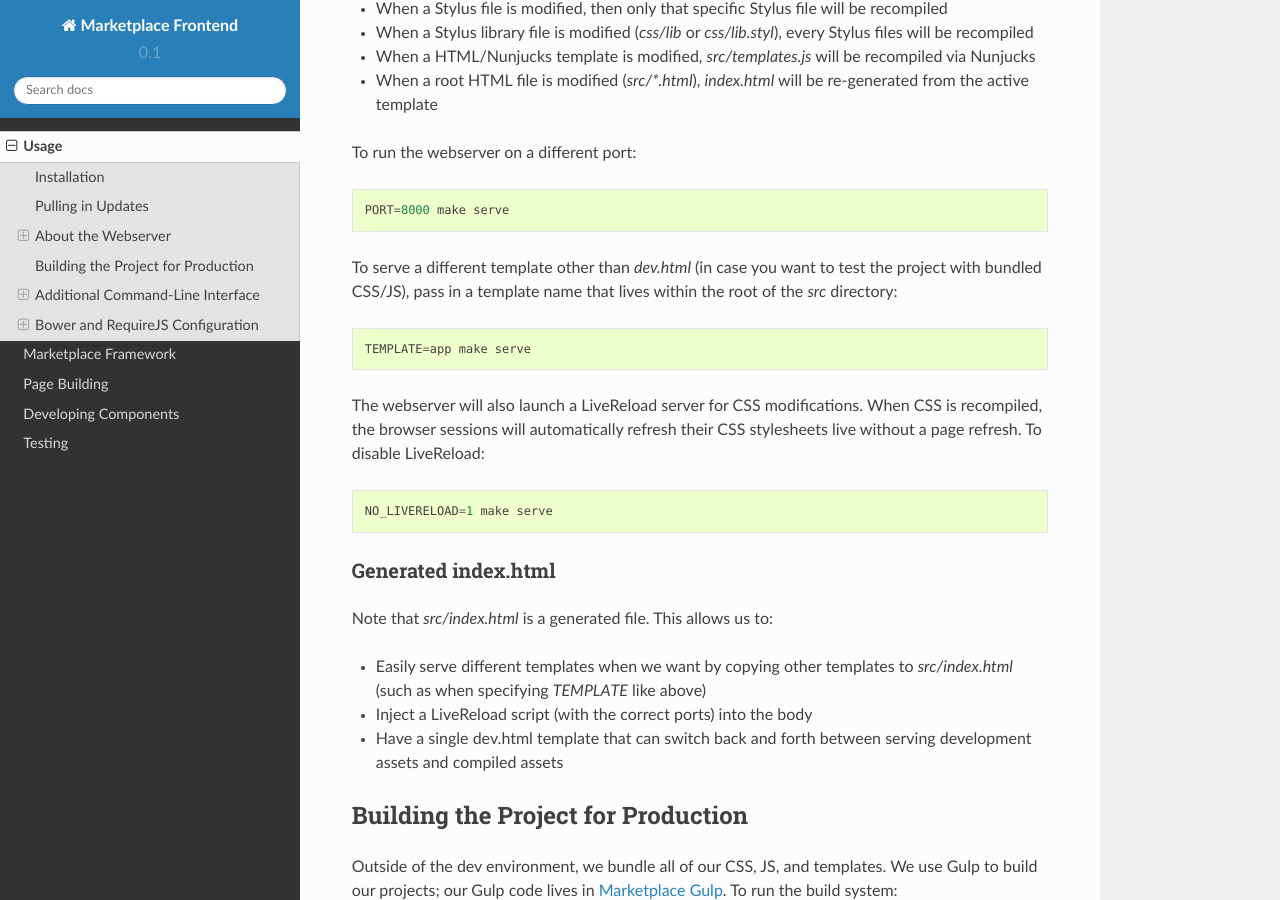
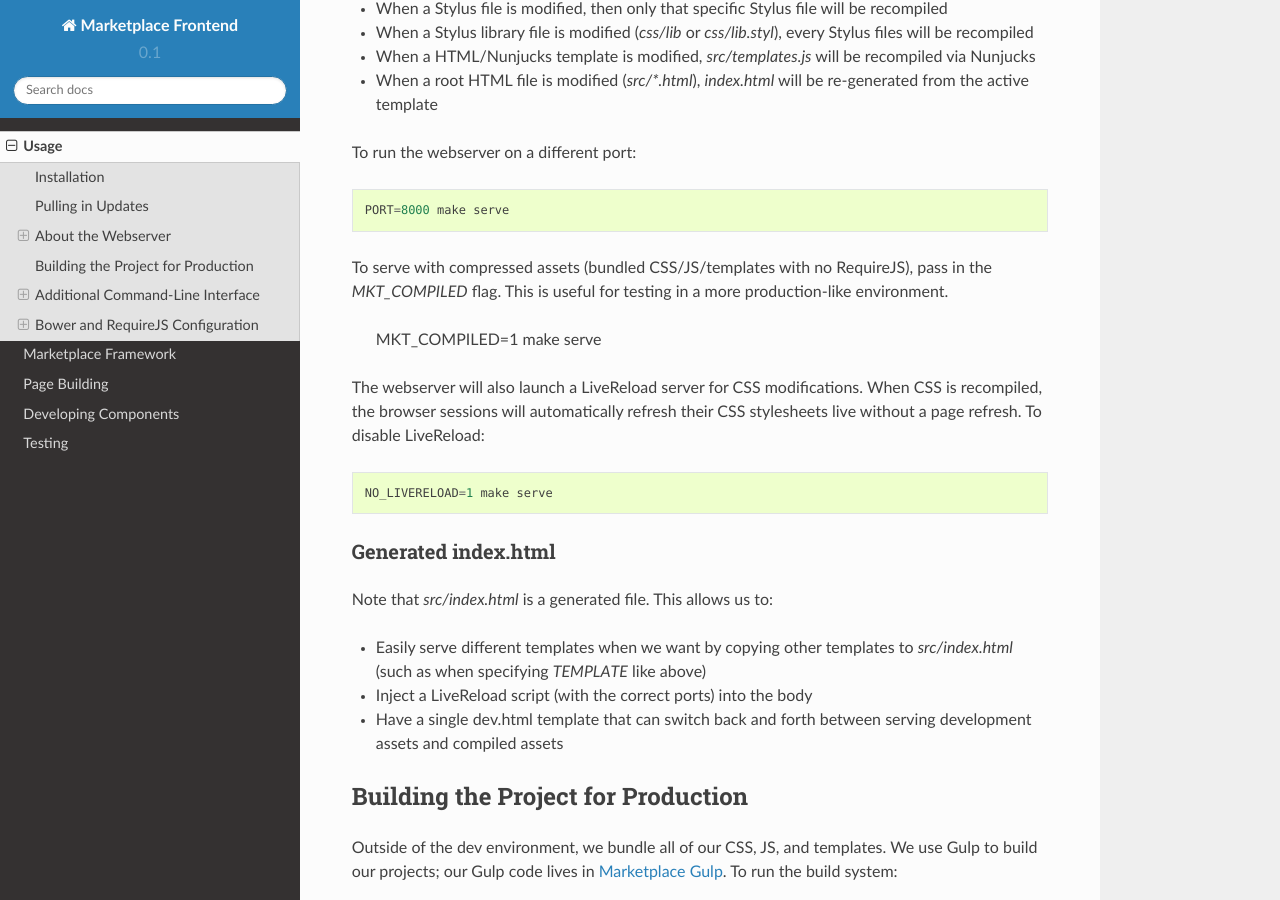
Before and after one commit to mozilla/marketplace-frontend-docs, a Sphinx documentation site: the page built from docs/topics/usage.rst, in a window 1280 px wide and 900 px high, scrolled down 1163 px. Built offline with Sphinx 7.4.7 and the Read the Docs theme 2.0.0, drawn with Linux system fonts in a browser that asks for light colours; pages that are not in the unit, such as notebooks, are missing from menus.

Commit message:
MKT_COMPILED flag

```diff
--- a/docs/topics/usage.rst
+++ b/docs/topics/usage.rst
@@ -64,11 +64,11 @@
 
     PORT=8000 make serve
 
-To serve a different template other than `dev.html` (in case you want to test
-the project with bundled CSS/JS), pass in a template name that lives within
-the root of the `src` directory::
+To serve with compressed assets (bundled CSS/JS/templates with no RequireJS),
+pass in the `MKT_COMPILED` flag. This is useful for testing in a more
+production-like environment.
 
-    TEMPLATE=app make serve
+    MKT_COMPILED=1 make serve
 
 The webserver will also launch a LiveReload server for CSS modifications. When
 CSS is recompiled, the browser sessions will automatically refresh their
```
